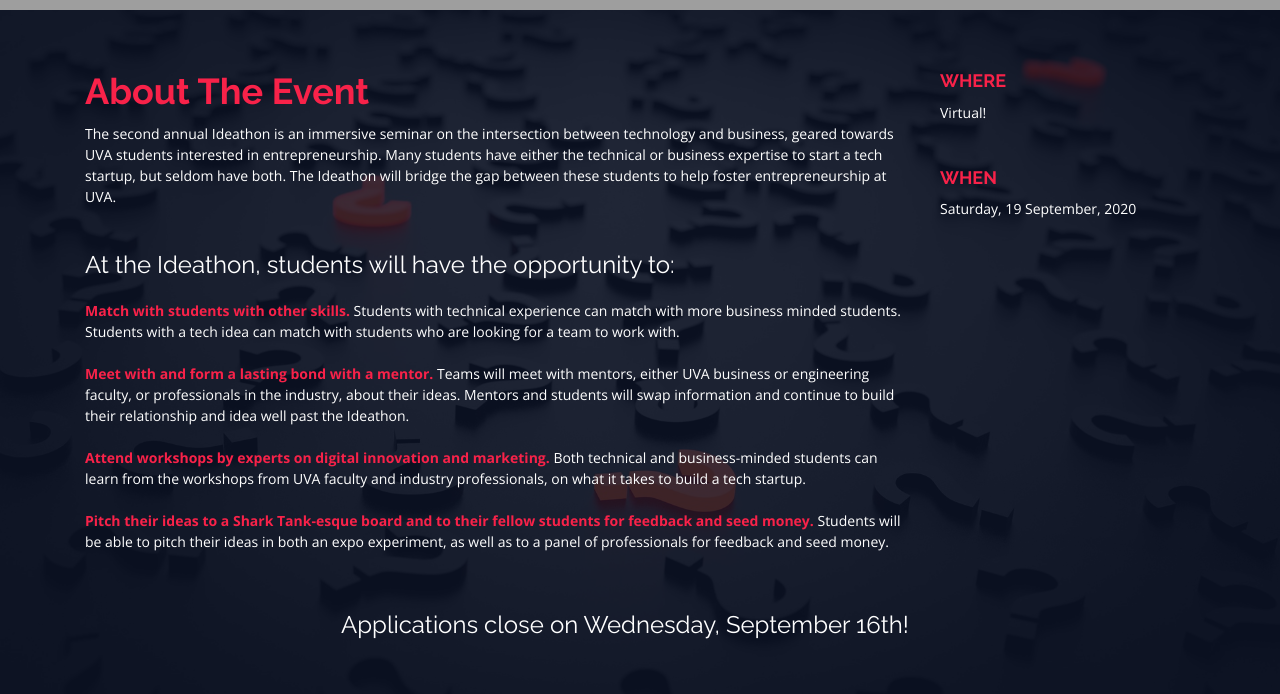
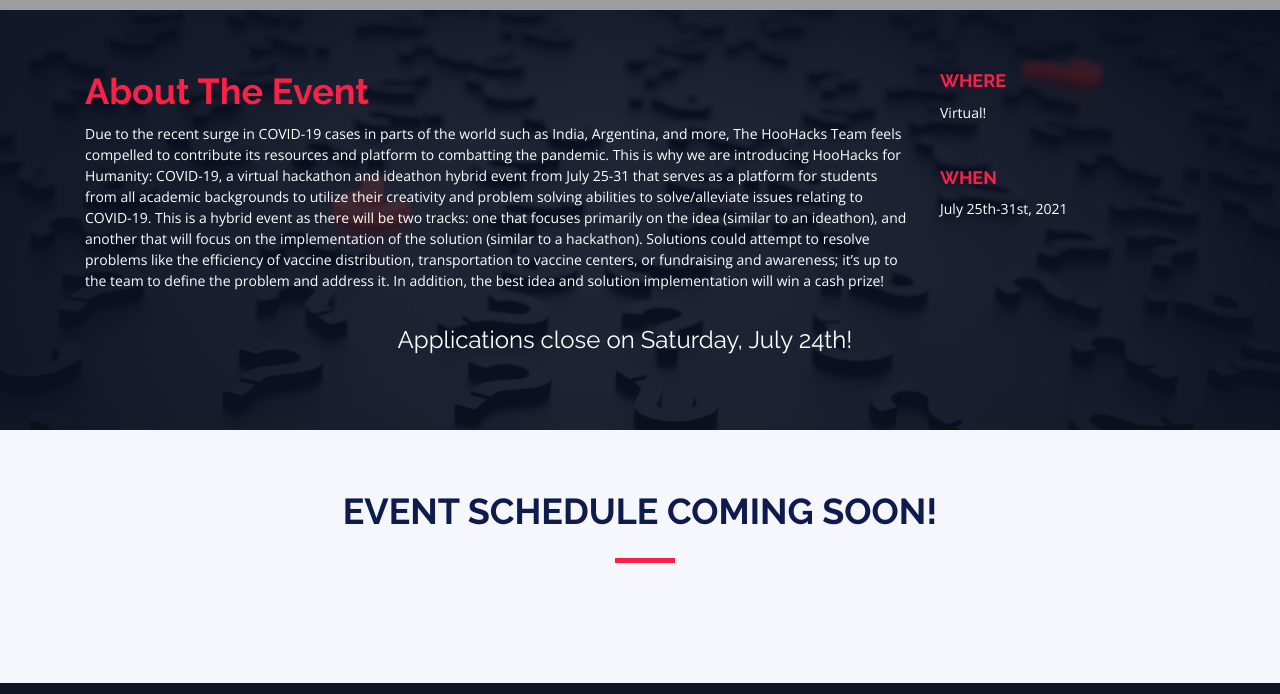
Before and after one commit to hoohacks/hoohacks-for-humanity-website, a plain HTML site: page index.html in a window 1280 px wide. Shown: the part 790-1484 px from the top of the page. Drawn offline with nearby package versions, Linux system fonts and the light colour scheme; grey boxes are pictures that could not be loaded.

Commit message:
text updates

```diff
--- a/index.html
+++ b/index.html
@@ -65,10 +65,10 @@
           <li class="menu-active"><a href="#intro">Home</a></li>
           <li><a href="#about">About</a></li>
           <li><a href="#schedule">Schedule</a></li>
-          <li><a href="#faq">FAQ</a></li>
+          <!--<li><a href="#faq">FAQ</a></li>-->
           <!--<li><a href="#speakers">Speakers</a></li>-->
           <li><a href="#contact">Contact</a></li>
-          <li class="buy-tickets"><a href="https://forms.gle/tbZvp4mYDRJS9gN39" target="_blank">Student Application</a>
+          <li class="buy-tickets"><a href="https://forms.gle/6ims9oyBpTAeHKEb7" target="_blank">Student Application</a>
           </li>
           <!--
           <li class="buy-tickets"><a href="https://forms.gle/bfJ9uq1pTHfF46yQ8" target="_blank">Mentor Application</a></li>
@@ -104,11 +104,8 @@
         <div class="row">
           <div class="col-lg-9">
             <h2 style="color:#f82249">About The Event</h2>
-            <p>The second annual Ideathon is an immersive seminar on the intersection between
-              technology and business, geared towards UVA students interested in
-              entrepreneurship. Many students have either the technical or business expertise
-              to start a tech startup, but seldom have both. The Ideathon will bridge the gap
-              between these students to help foster entrepreneurship at UVA.</p>
+              <p>Due to the recent surge in COVID-19 cases in parts of the world such as India, Argentina, and more, The HooHacks Team feels compelled to contribute its resources and platform to combatting the pandemic.  This is why we are introducing HooHacks for Humanity: COVID-19, a virtual hackathon and ideathon hybrid event from July 25-31 that serves as a platform for students from all academic backgrounds to utilize their creativity and problem solving abilities to solve/alleviate issues relating to COVID-19.  This is a hybrid event as there will be two tracks: one that focuses primarily on the idea (similar to an ideathon), and another that will focus on the implementation of the solution (similar to a hackathon).  Solutions could attempt to resolve problems like the efficiency of vaccine distribution, transportation to vaccine centers, or fundraising and awareness; it’s up to the team to define the problem and address it. In addition, the best idea and solution implementation will win a cash prize!</p>
+            <!--
             <br />
             <h4 style="color: white;">At the Ideathon, students will have the opportunity to:</h4>
             <p>
@@ -136,6 +133,7 @@
               professionals for feedback and seed money.
             </p>
             <br />
+            -->
 
           </div>
 
@@ -144,7 +142,7 @@
             <p>Virtual!</p>
             <br />
             <h3 style="color:#f82249">When</h3>
-            <p>Saturday, 19 September, 2020</p>
+            <p>July 25th-31st, 2021</p>
           </div>
 
 
@@ -171,7 +169,7 @@
           <div class="row" style="width: 100%; padding: 15px;">
             <div class="col-lg-12">
 
-              <h4 style="color:white; text-align:center">Applications close on Wednesday, September 16th!</h4>
+              <h4 style="color:white; text-align:center">Applications close on Saturday, July 24th!</h4>
 
             </div>
           </div>
@@ -185,7 +183,7 @@
     <section id="schedule" class="section-with-bg">
       <div class="container wow fadeInUp">
         <div class="section-header">
-          <h2>Event Schedule</h2>
+          <h2>Event Schedule Coming Soon!</h2>
           <!--<p>Here is our event schedule</p>-->
         </div>
 
@@ -194,7 +192,7 @@
         <!--<div class="tab-content row justify-content-center">-->
         <div class="row justify-content-center">
 
-          <!-- Schdule Day 1 -->
+        <!--
           <div role="tabpanel" class="col-lg-9 tab-pane fade show active" id="day-1">
 
             <div class="row schedule-item">
@@ -220,14 +218,6 @@
                 <p>Join an existing idea, or find people to help you out with the ones you have!</p>
               </div>
             </div>
-
-            <!-- <div class="row schedule-item">
-              <div class="col-md-2"><time>10:00 AM</time></div>
-              <div class="col-md-10">
-                <h4>Workshops <span>TBD</span></h4>
-                <p>Learn more about how to develop, sell, and pitch an idea effectively from UVA's faculty members!</p>
-              </div>
-            </div> -->
 
             <div class="row schedule-item">
               <div class="col-md-2"><time>11:00 AM - 1:30 PM</time></div>
@@ -278,7 +268,7 @@
             </div>
 
           </div>
-          <!-- End Schdule Day 1 -->
+          -->
 
         </div>
 
```
